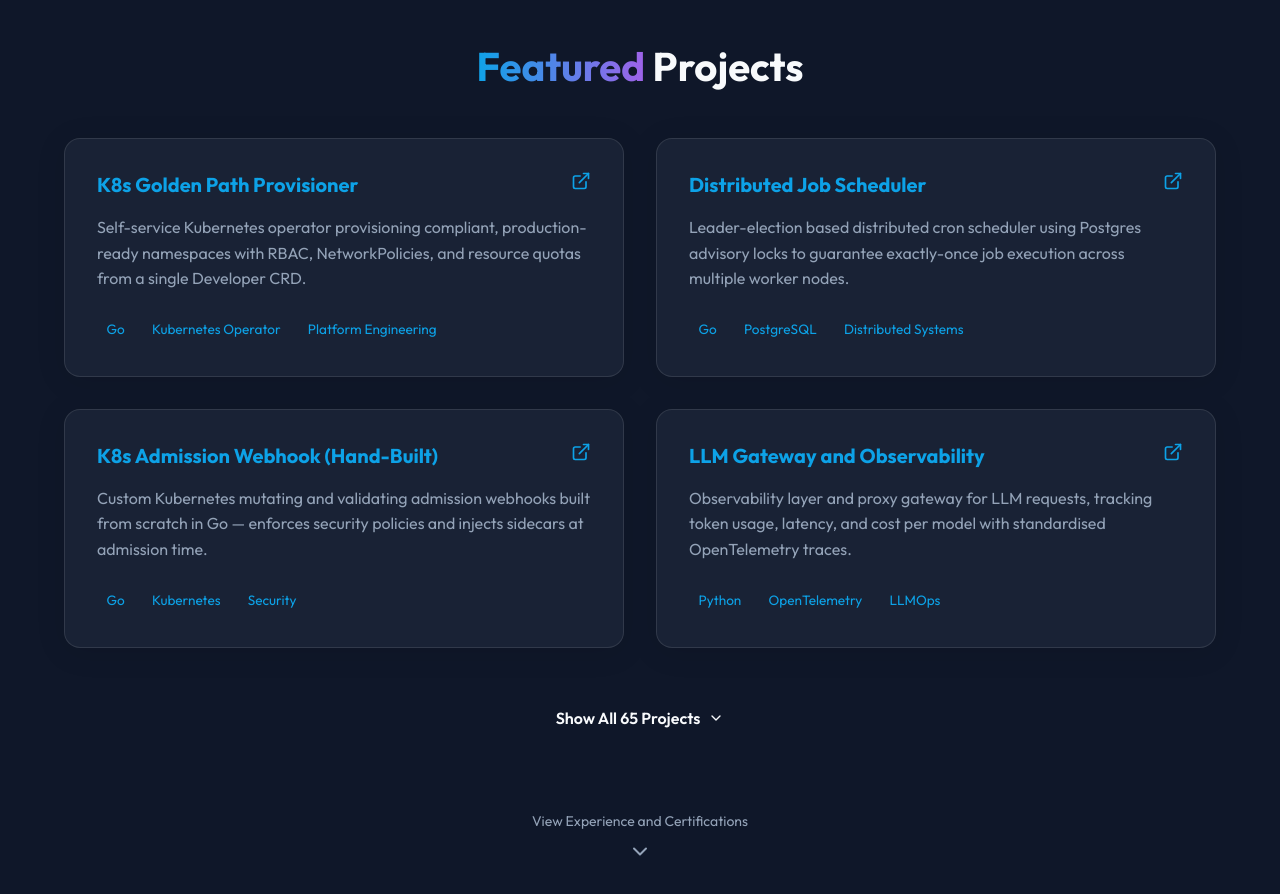
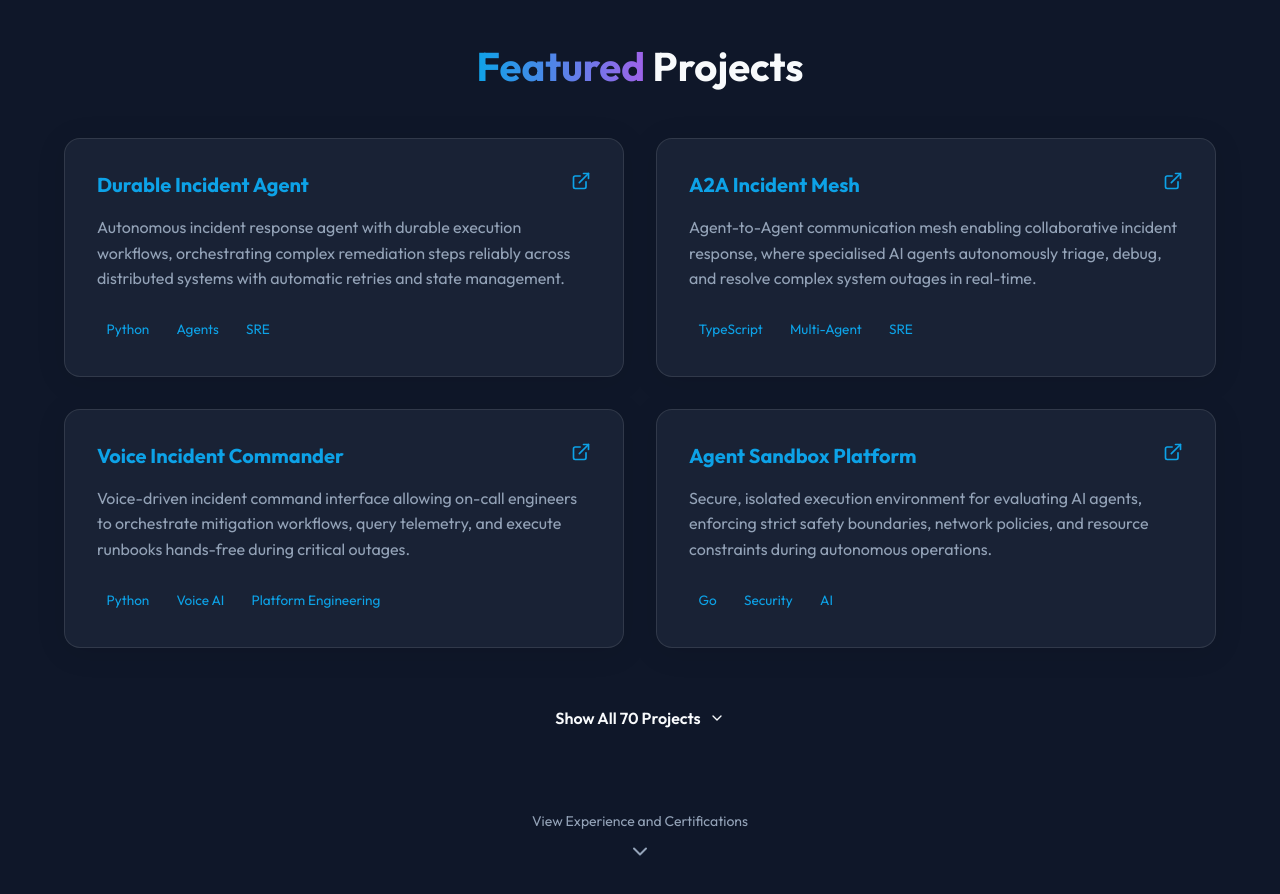
Before and after one commit to SumitDalavi/sumit-portfolio, a React (Vite) app: page / in a window 1280 px wide. Shown: the part 1860-2754 px from the top of the page. Built offline with nearby package versions, Linux system fonts and the light colour scheme.

Commit message:
Add 5 new AI/Incident Management projects to portfolio

```diff
--- a/src/components/Projects.jsx
+++ b/src/components/Projects.jsx
@@ -5,6 +5,36 @@ const Projects = () => {
   const [showAllProjects, setShowAllProjects] = useState(false);
 
   const projects = [
+    {
+      title: "Durable Incident Agent",
+      repo: "durable-incident-agent",
+      description: "Autonomous incident response agent with durable execution workflows, orchestrating complex remediation steps reliably across distributed systems with automatic retries and state management.",
+      tags: ["Python", "Agents", "SRE"]
+    },
+    {
+      title: "A2A Incident Mesh",
+      repo: "a2a-incident-mesh",
+      description: "Agent-to-Agent communication mesh enabling collaborative incident response, where specialised AI agents autonomously triage, debug, and resolve complex system outages in real-time.",
+      tags: ["TypeScript", "Multi-Agent", "SRE"]
+    },
+    {
+      title: "Voice Incident Commander",
+      repo: "voice-incident-commander",
+      description: "Voice-driven incident command interface allowing on-call engineers to orchestrate mitigation workflows, query telemetry, and execute runbooks hands-free during critical outages.",
+      tags: ["Python", "Voice AI", "Platform Engineering"]
+    },
+    {
+      title: "Agent Sandbox Platform",
+      repo: "agent-sandbox-platform",
+      description: "Secure, isolated execution environment for evaluating AI agents, enforcing strict safety boundaries, network policies, and resource constraints during autonomous operations.",
+      tags: ["Go", "Security", "AI"]
+    },
+    {
+      title: "Inference Performance Lab",
+      repo: "inference-performance-lab",
+      description: "Benchmarking and optimisation laboratory for LLM inference, profiling latency, throughput, and token generation costs across various models and deployment configurations.",
+      tags: ["Python", "LLMOps", "Performance"]
+    },
     {
       title: "K8s Golden Path Provisioner",
       repo: "k8s-golden-path-provisioner",
```
